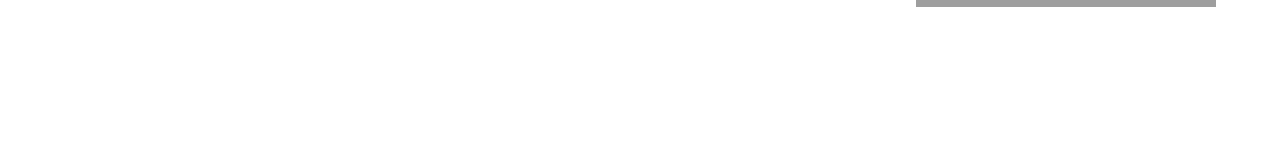
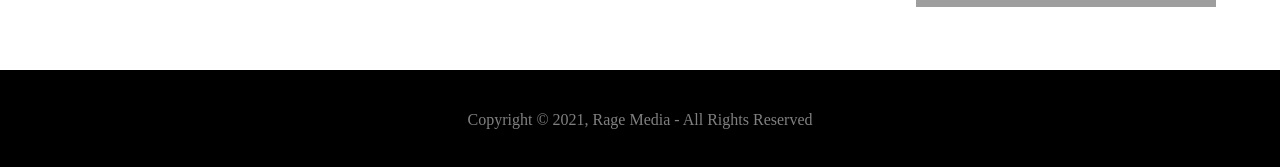
Before and after one commit to Libo99/MERN, a React (Create React App) app in the folder client/: page / in a window 1280 px wide. Shown: the part 1370-1537 px from the top of the page. Before the commit the page ends 1440 px from the top, so only its background shows below. Built offline with nearby package versions, Linux system fonts and the light colour scheme; grey boxes are pictures that could not be loaded.

Commit message:
added footer but only works in home.jsx will fix it

```diff
--- a/client/src/Components/Admin/AdminPage.jsx
+++ b/client/src/Components/Admin/AdminPage.jsx
@@ -1,5 +1,7 @@
 import React, { useEffect, useState } from "react";
 import './Admin.css';
+import Footer from "../Footer";
+
 
 const AdminPage = () => {
   const [user, setUser] = useState([]);
@@ -27,6 +29,7 @@
           <li className="list" key={index}>{user.mail}</li>
         ))}
       </ul>
+      <Footer/>
     </div>
   );
 };
--- /dev/null
+++ b/client/src/Components/Footer.css
@@ -0,0 +1,14 @@
+.footer {
+  display: flex;
+  justify-content: center;
+  align-items: center;
+  background-color: black;
+  height: 100px;
+  width: 100%;
+  overflow: hidden;
+}
+.footer-wrapper {
+}
+.footer-content {
+  color: grey;
+}
--- /dev/null
+++ b/client/src/Components/Footer.jsx
@@ -0,0 +1,16 @@
+import React from "react";
+import "./Footer.css";
+
+const Footer = () => {
+  return (
+    <div className="footer">
+      <div className="footer-wrapper">
+        <div className="footer-content">
+          <p>Copyright © 2021, Rage Media - All Rights Reserved </p>
+        </div>
+      </div>
+    </div>
+  );
+};
+
+export default Footer;
--- a/client/src/Components/Home/Home.jsx
+++ b/client/src/Components/Home/Home.jsx
@@ -2,12 +2,14 @@
 import "./Home.css";
 import Header from './Header';
 import About from "./About";
+import Footer from '../Footer';
 
 const Home = () => {
   return (
     <div className="Home-container">
       <Header/>
       <About />
+      <Footer/>
     </div>
   );
 };
--- a/client/src/Components/Login.jsx
+++ b/client/src/Components/Login.jsx
@@ -1,5 +1,6 @@
 import React, { useState } from "react";
 import "./Login.css";
+import Footer from './Footer';
 
 const Login = () => {
 
@@ -22,6 +23,7 @@
         </form>
       </div>
     </div>
+    <Footer/>
     </div>
   );
 };
```
